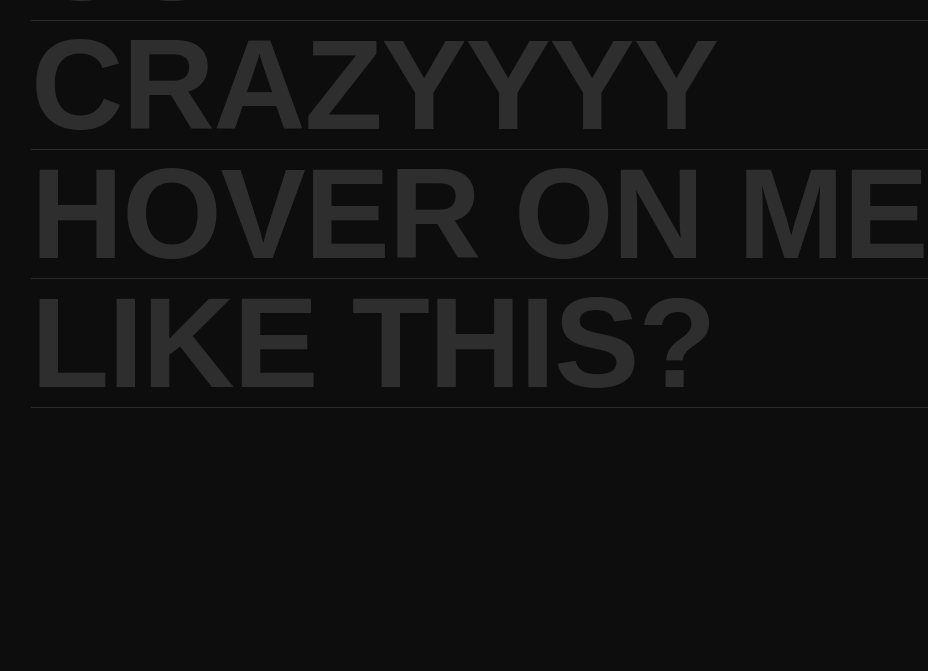
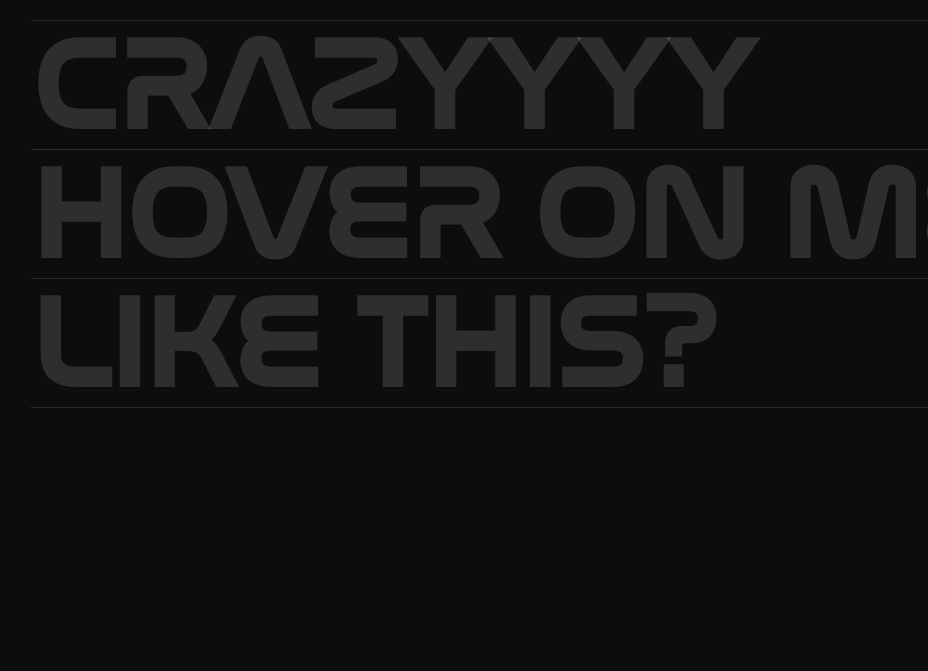
Before and after one commit to Y7XIFIED/gsap-clip-reveal, a website built with Vite: page index.html in a window 1280 px wide. Shown: the part 843-1514 px from the top of the page, without its empty margins (97-1025 px from the left). Built offline with nearby package versions, Linux system fonts and the light colour scheme.

Commit message:
feat: apply Nasalization OTF font everywhere, move @font-face to CSS

```diff
--- a/index.html
+++ b/index.html
@@ -7,12 +7,6 @@
   <title>gsap-clip-reveal</title>
   <link rel="icon" href="./favicon.png">
   <link rel="stylesheet" href="./style.css">
-  <style>
-    @font-face {
-      font-family: 'Nasalization';
-      src: url('./assets/fonts/Nasalization Rg.otf') format('opentype');
-    }
-  </style>
 </head>
 <body>
   <div class="container">
--- a/style.css
+++ b/style.css
@@ -1,7 +1,19 @@
+@font-face {
+  font-family: 'Nasalization';
+  src: url('./assets/fonts/Nasalization Rg.otf') format('opentype');
+  font-weight: normal;
+  font-style: normal;
+  font-display: swap;
+}
+
+* {
+  font-family: 'Nasalization', sans-serif;
+  box-sizing: border-box;
+}
+
 body {
   margin: 0;
   padding: 0;
-  font-family: 'Poppins', sans-serif;
   background-color: #0D0D0D;
   margin: 10%;
 }
@@ -15,6 +27,7 @@ body {
 }
 
 .text {
+  font-family: 'Nasalization', sans-serif;
   font-size: 10vw;
   letter-spacing: -.01em;
   line-height: 100%;
@@ -28,7 +41,6 @@ body {
   background-size: 0%;
   transition: background-size cubic-bezier(.1,.5,.5,1) 0.5s;
 
-
   border-bottom: 1px solid #2F2B28;
 
   display: flex;
@@ -39,6 +51,7 @@ body {
 }
 
 span {
+  font-family: 'Nasalization', sans-serif;
   position: absolute;
   width: 100%;
   height: 100%;
@@ -59,6 +72,7 @@ span {
 }
 
 a {
+  font-family: 'Nasalization', sans-serif;
   text-decoration: none;
   color: inherit;
 }
```
